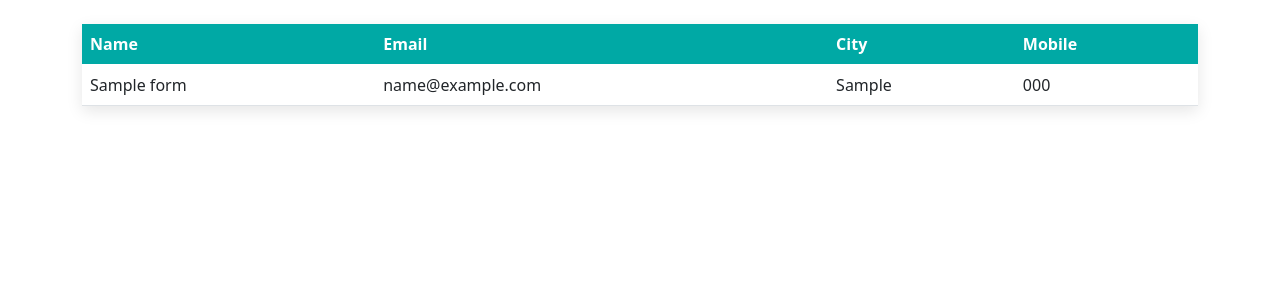
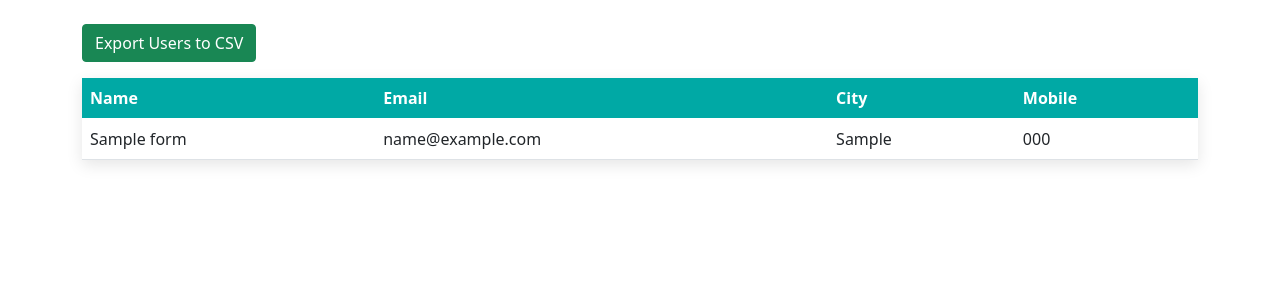
Before and after one commit to mohamedabdallah20/hisense-liveeuro, a PHP site: page /users.php in a window 1280 px wide. Shown: the top 300 px of the page. Run offline with PHP 8.4, Linux system fonts and the light colour scheme; the visitor is signed in with stand-in values (Sample User, id 1); tables that the repository leaves empty or names only in its code hold one stand-in row (values such as "Sample post").

Commit message:
setup exporting to csv

```diff
--- a/users.php
+++ b/users.php
@@ -5,6 +5,26 @@ session_start();
 if (!isset($_SESSION['loggedin']) || $_SESSION['loggedin'] !== true) {
     header("Location: index-en.html"); // Redirect to login page
     exit;
+}
+function exportUsersToCSV($conn) {
+    header('Content-Type: text/csv; charset=utf-8');
+    header('Content-Disposition: attachment; filename=users.csv');
+    $output = fopen("php://output", "w");
+    fputcsv($output, array('Name', 'Email', 'City', 'Mobile'));  // Column headings
+
+    $query = "SELECT name, email, city, mobile FROM form"; // Adjust the column names as per your database schema
+    $result = $conn->query($query);
+
+    while ($row = $result->fetch_assoc()) {
+        fputcsv($output, $row);  // Add rows to CSV
+    }
+
+    fclose($output);
+    $conn->close();
+    exit;
+}
+if (isset($_POST['export'])) {
+    exportUsersToCSV($conn);
 }
 
 echo '<!DOCTYPE html><html lang="en"><head>';
@@ -19,12 +39,16 @@ echo '.table tbody td { vertical-align: middle; border-top: solid 1px #dee2e6; }
 echo '.table-hover tbody tr:hover { background-color: #f8f9fa; }';
 echo '</style>';
 echo '</head><body>';
+echo "<div class='container mt-4'>";
+
+echo "<form method='post'>";
+echo "<button type='submit' name='export' class='btn btn-success mb-3'>Export Users to CSV</button>";
+echo "</form>";
 
 $sql = "SELECT name, email, city, mobile FROM form"; // Adjust the column names as per your database schema
 $result = $conn->query($sql);
 
 if ($result->num_rows > 0) {
-    echo "<div class='container mt-4'>";
     echo "<table class='table table-hover'>"; // Added 'table-hover' for hover effect
     echo "<thead class='thead-dark'>";
     echo "<tr><th>Name</th><th>Email</th><th>City</th><th>Mobile</th></tr>";
```
